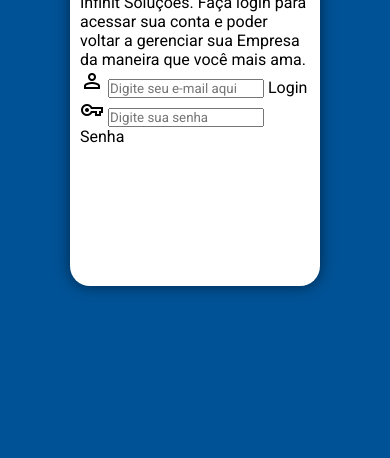
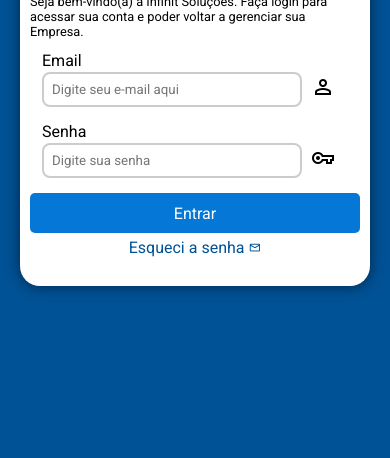
Before and after one commit to balenaV/Projetos-Guanabara-HTML-CSS, a plain HTML site: page Projeto-Login-04/index.html in a window 390 px wide. Shown: the part 386-844 px from the top of the page. Drawn offline with nearby package versions, Linux system fonts and the light colour scheme.

Commit message:
Finalizando versão mobile Projeto-Login(04)

```diff
--- a/Projeto-Login-04/index.html
+++ b/Projeto-Login-04/index.html
@@ -25,19 +25,26 @@
             </div>
             <div id="formulario">
                 <h1>Login</h1>
-                <p>Seja bem-vindo(a) novamente à Infinit Soluções. Faça login para acessar sua conta e poder voltar a
-                    gerenciar sua Empresa da maneira que você mais ama.</p>
-                <form action="login.cs" method="post"></form>
+                <p>Seja bem-vindo(a) à Infinit Soluções. Faça login para acessar sua conta e poder voltar a
+                    gerenciar sua Empresa.</p>
+                <form action="login.cs" method="post" autocomplete="on">
                     <div class="campo">
+                        <label for="ilogin" class="label-login">Email</label>
+                        <input type="email" name="login" id="ilogin" placeholder="Digite seu e-mail aqui" required>
                         <span class="material-symbols-outlined">person</span>
-                    <input type="email" name="login" id="ilogin" placeholder="Digite seu e-mail aqui" required>
-                    <label for="ilogin">Login</label>
                     </div>
                     <div class="campo">
+                        <label for="isenha" class="label-login">Senha</label>
+                        <input type="password" name="senha" id="isenha" placeholder="Digite sua senha" required>
                         <span class="material-symbols-outlined">vpn_key</span>
-                    <input type="password" name="senha" id="isenha" placeholder="Digite sua senha" required>
-                    <label for="isenha">Senha</label>
                     </div>
+                    <input type="submit" value="Entrar">
+                    <a href="esqueci.html" class="botao">
+                        Esqueci a senha <span class="material-symbols-outlined">mail</span>
+                    </a>
+                </form>
+
+
             </div>
 
         </section>
--- a/Projeto-Login-04/styles/mediaQuery.css
+++ b/Projeto-Login-04/styles/mediaQuery.css
@@ -10,6 +10,7 @@
   --cor-cinza: #ecf0f1; /* Cinza claro */
 }
 
+/* Tablet */
 @media screen and (min-width: 768px) and (max-width: 992px){
     body{
         background-image: linear-gradient(to bottom, var(--cor-azul-escuro) 30%, var(--cor-azul) 75%, var(--cor-azul-claro));
@@ -29,6 +30,11 @@
     section#login > div#formulario{
         float: right;
         width: 70%;
+    }
+
+    form > input[type=submit] {
+        width: 88%;
+        margin-left: 12px;
     }
 }
 
@@ -58,5 +64,8 @@
 
     div#formulario > p{
         font-size: 1.2em;
+        margin: 20px 0px;
     }
+
+
 }
--- a/Projeto-Login-04/styles/style.css
+++ b/Projeto-Login-04/styles/style.css
@@ -39,7 +39,7 @@ section#login{
   overflow: hidden;
 
     background-color: var(--cor-destaque);
-    width: 250px;
+    width: 350px;
     height: 500px;
     border-radius: 20px;
     box-shadow: 0px 0px 15px rgba(0, 0, 0, 0.534);
@@ -64,4 +64,67 @@ section#login > div#formulario{
 
 div#formulario > h1 {
     text-align: center;
+    font-size: 2em;
+    margin-bottom: 10px;
 }
+div#formulario > p {
+font-size: 0.8em;
+}
+
+form > div.campo{
+    display: block;
+margin: 12px;
+margin-bottom: 15px;
+}
+.campo > input{
+    padding: 8px;
+    width: 85%;
+    border: none;
+    border: 2px solid #cccccc;
+    border-radius: 8px;
+}
+.campo > span {
+    transform: translateY(5px);
+    padding-left: 5px;
+}
+.label-login{
+    display: block;
+}
+
+
+form > input[type=submit] {
+    display: block;
+    font-size: 1em;
+    width: 100%;
+    height: 40px;
+    background-color: var(--cor-azul);
+    color: white;
+    border: none;
+    border-radius: 5px;
+    cursor: pointer;
+    margin-top: 6px;
+}
+
+form > input[type=submit]:hover {
+    background-color: #008cff;
+    box-shadow: 1px 1px 6px #40bcff ;
+}
+
+form > a.botao {
+    display: block;
+    text-align: center;
+    font-size: 1em;
+    width: 100%;
+    padding: 5px;
+    text-decoration: none;
+    color: var(--cor-azul-escuro);
+}
+
+form > a.botao:hover {
+    text-decoration: underline;
+}
+form > a.botao > span{
+    font-size: 0.8em;
+    transform: translateY(1px);
+
+}
```
Also changed, not shown: Projeto-Login-04/esqueci.html (added). Lines whose indentation alone changed are shown as unchanged.
